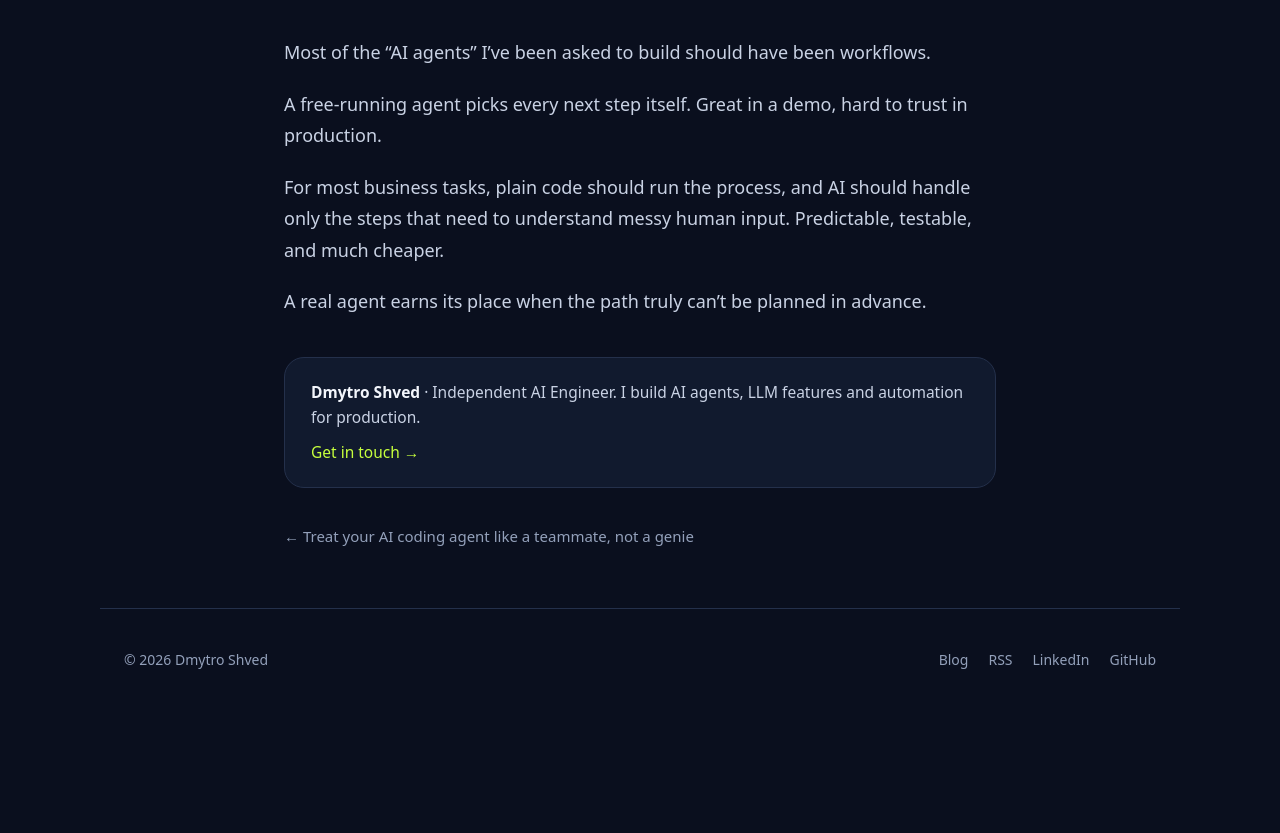
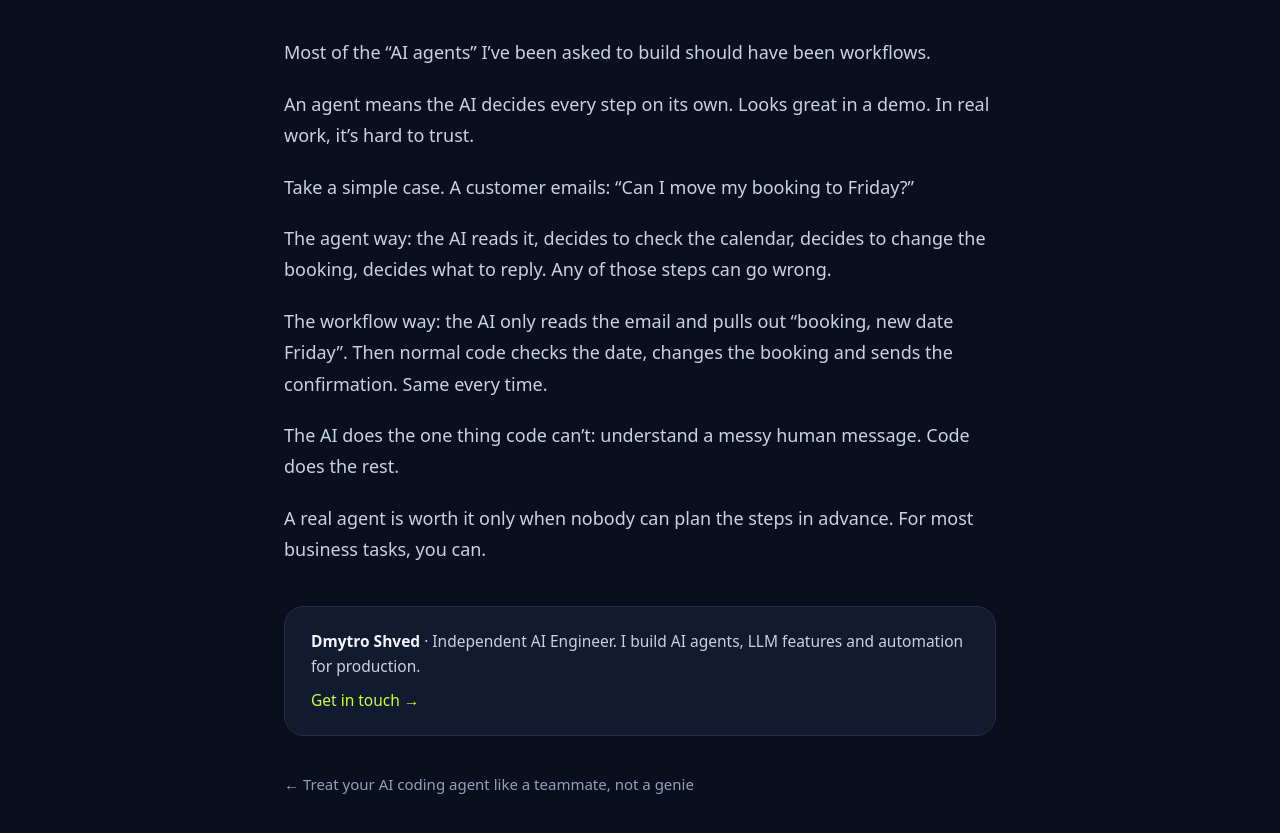
Before and after one commit to ShvedDmutro/shveddmutro.github.io, an Astro site: page /blog/agents-vs-workflows in a window 1280 px wide. Shown: the part 1235-2068 px from the top of the page. Before the commit the page ends 1946 px from the top, so only its background shows below. Built offline with nearby package versions, Linux system fonts and the light colour scheme; Astro itself is replaced by a stand-in of ours.

Commit message:
Blog: clearer "Most AI agents should be workflows" with a booking example
Same text as the rewritten LinkedIn post 2: the abstract version was hard
to follow, so it now walks one customer email through the agent way and
the workflow way.

Verified: `npm run build` builds 9 pages; the built post contains the
booking example.

Co-Authored-By: Claude Opus 5.5 <noreply@anthropic.com>

```diff
--- a/src/content/blog/agents-vs-workflows.md
+++ b/src/content/blog/agents-vs-workflows.md
@@ -9,8 +9,14 @@ draft: false
 ---
 Most of the "AI agents" I've been asked to build should have been workflows.
 
-A free-running agent picks every next step itself. Great in a demo, hard to trust in production.
+An agent means the AI decides every step on its own. Looks great in a demo. In real work, it's hard to trust.
 
-For most business tasks, plain code should run the process, and AI should handle only the steps that need to understand messy human input. Predictable, testable, and much cheaper.
+Take a simple case. A customer emails: "Can I move my booking to Friday?"
 
-A real agent earns its place when the path truly can't be planned in advance.
+The agent way: the AI reads it, decides to check the calendar, decides to change the booking, decides what to reply. Any of those steps can go wrong.
+
+The workflow way: the AI only reads the email and pulls out "booking, new date Friday". Then normal code checks the date, changes the booking and sends the confirmation. Same every time.
+
+The AI does the one thing code can't: understand a messy human message. Code does the rest.
+
+A real agent is worth it only when nobody can plan the steps in advance. For most business tasks, you can.
```
